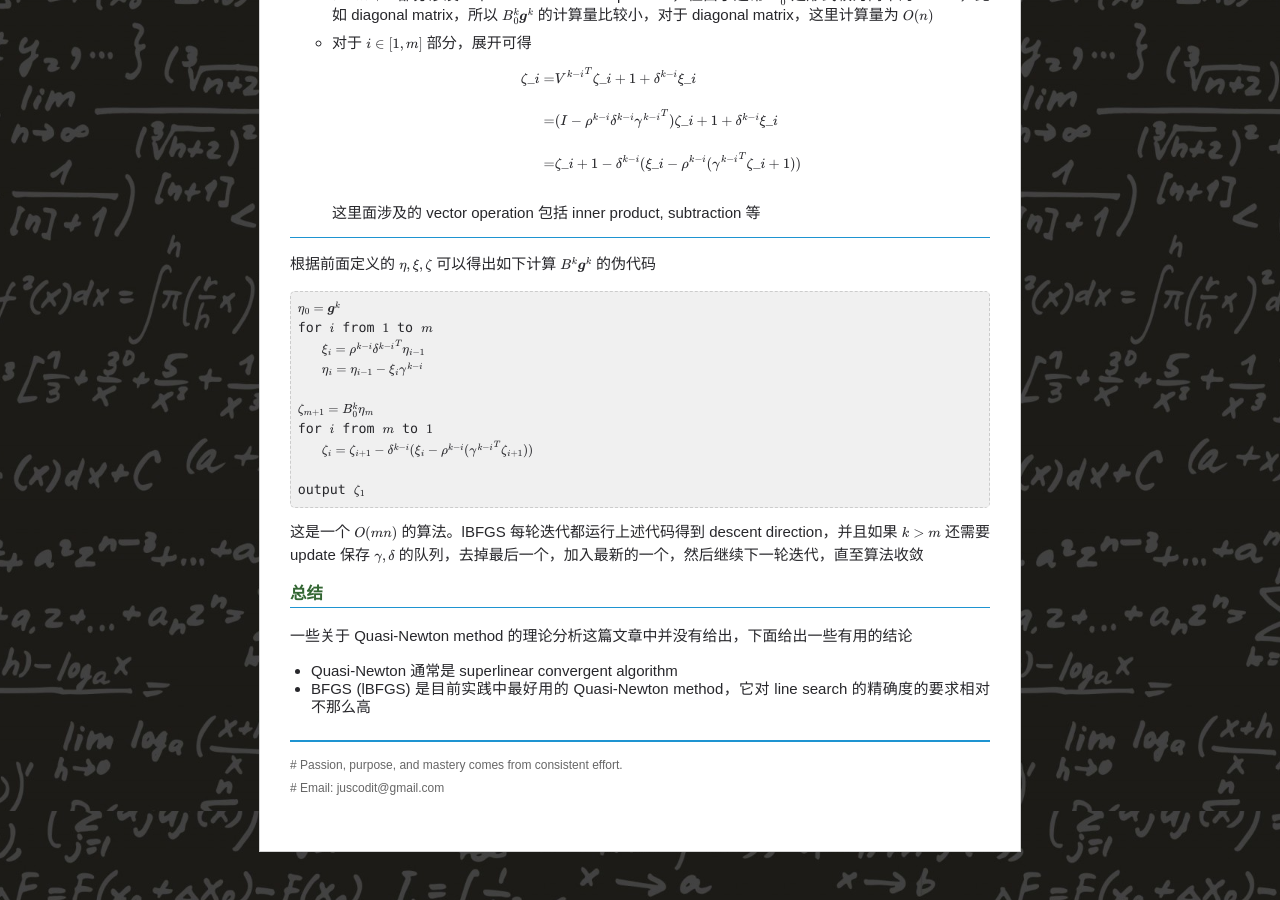
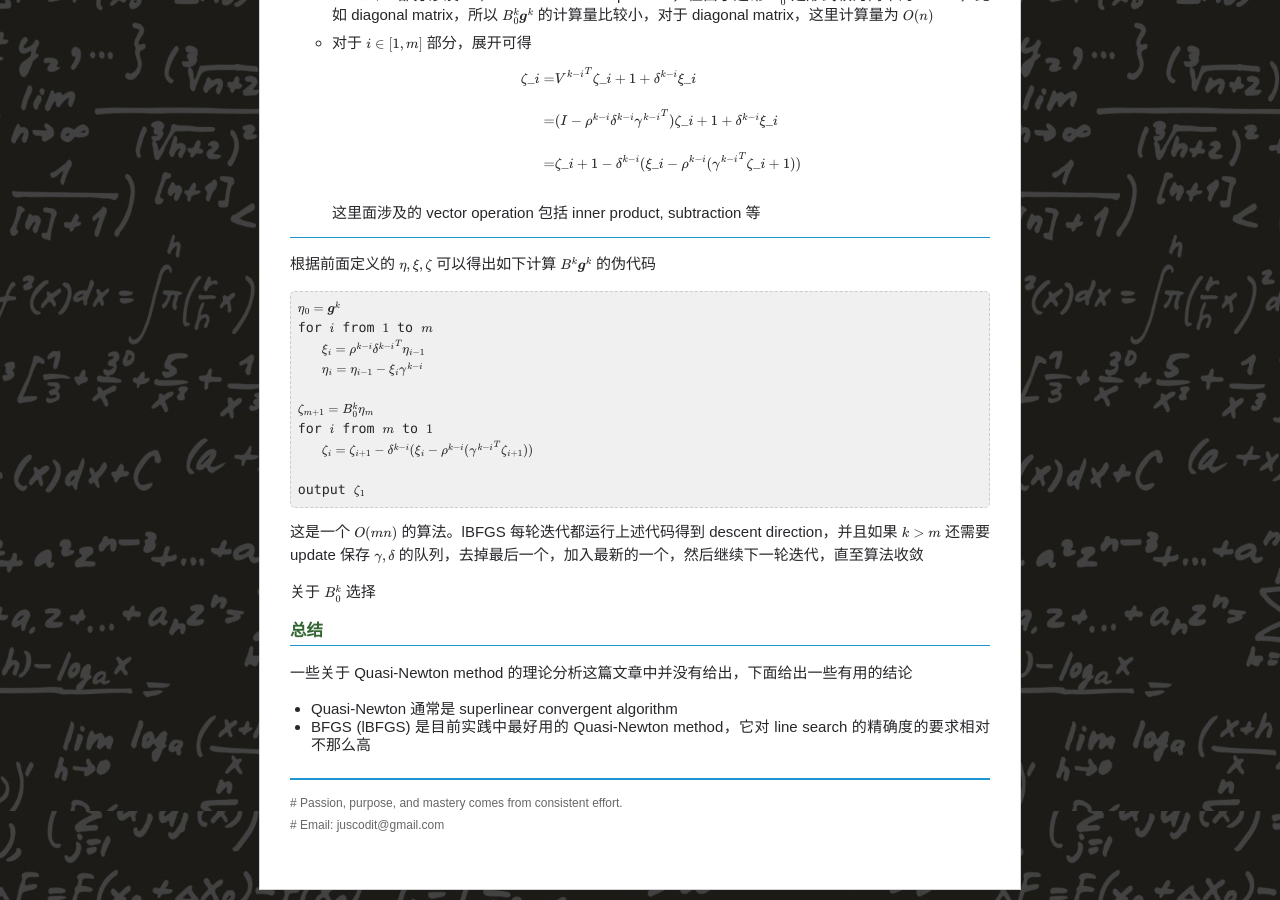
Before and after one commit to chenrushan/chenrushan.github.io, a Jekyll site: the page built from _posts/2014-07-13-NP-10-quasi-newton.markdown, in a window 1280 px wide and 900 px high, scrolled down 6389 px. Built offline with Jekyll 4.4.1, drawn with Linux system fonts in a browser that asks for light colours; Markdown is read by kramdown in place of the engine named in the settings; formulas are drawn with MathJax 3.

Commit message:
[np10]: update

```diff
--- a/_posts/2014-07-13-NP-10-quasi-newton.markdown
+++ b/_posts/2014-07-13-NP-10-quasi-newton.markdown
@@ -368,6 +368,8 @@ output $\zeta_1$
 
 这是一个 $O(mn)$ 的算法。lBFGS 每轮迭代都运行上述代码得到 descent direction，并且如果 $k > m$ 还需要 update 保存 $\gamma, \delta$ 的队列，去掉最后一个，加入最新的一个，然后继续下一轮迭代，直至算法收敛
 
+关于 $B\_0^k$ 选择
+
 #### 总结
 
 一些关于 Quasi-Newton method 的理论分析这篇文章中并没有给出，下面给出一些有用的结论
```
